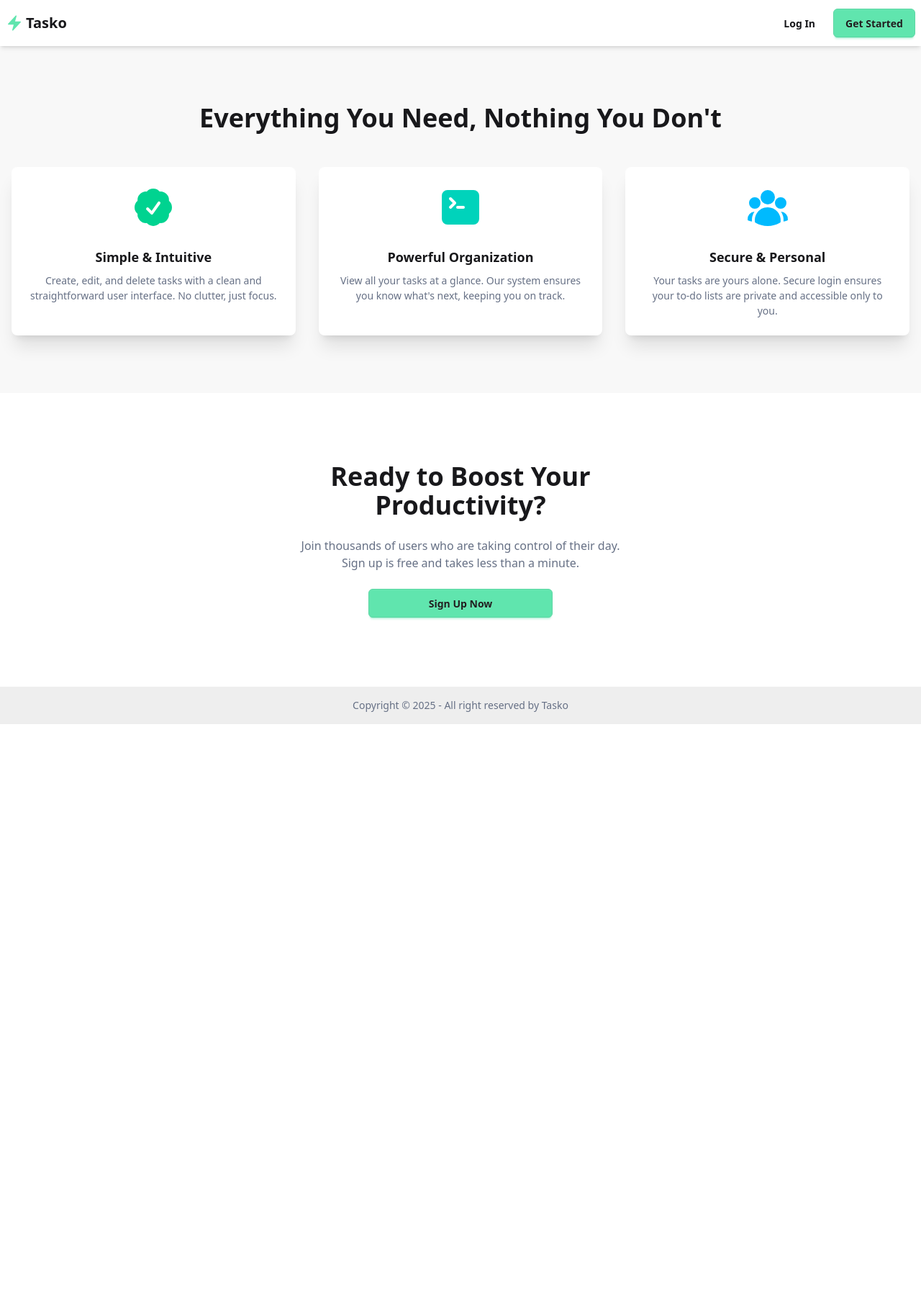
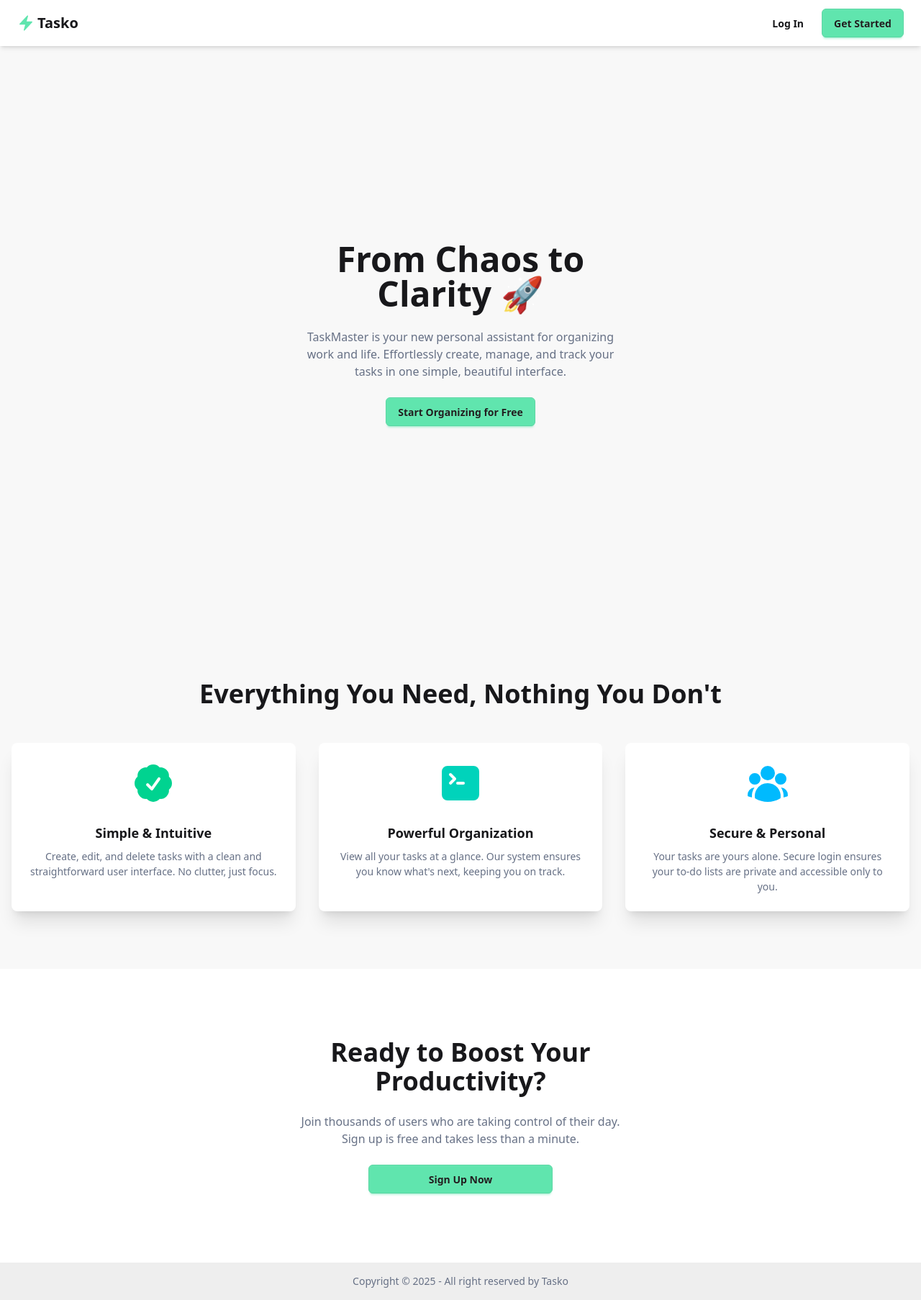
Before and after one commit to misbahulhoq/tasko, a Next.js app: page / in a window 1280 px wide. Shown: the whole page at 72% size. Before the commit the page ends 1006 px from the top, so only its background shows below. Built offline with nearby package versions, Linux system fonts and the light colour scheme.

Commit message:
refactor: break down landing page into components
- Extracts Hero, Features, and CTA sections into their own components.
- Renames AppProvicer.tsx to AppProvider.tsx for correct spelling.
- Renames Header.tsx to Navbar.tsx for clarity.
- Deletes the old test file for the Hero component.

```diff
--- a/src/app/AppProvicer.tsx
+++ b/src/app/AppProvider.tsx
@@ -1,7 +1,7 @@
 "use client";
 
 import Footer from "@/components/shared/Footer";
-import Navbar from "@/components/shared/Header";
+import Navbar from "@/components/shared/Navbar";
 import { store } from "@/redux/store";
 import { ReactNode } from "react";
 import { Provider } from "react-redux";
--- a/src/app/layout.tsx
+++ b/src/app/layout.tsx
@@ -1,7 +1,7 @@
 import type { Metadata } from "next";
 import { Geist, Geist_Mono } from "next/font/google";
 import "./globals.css";
-import AppProvider from "./AppProvicer";
+import AppProvider from "./AppProvider";
 
 const geistSans = Geist({
   variable: "--font-geist-sans",
--- a/src/app/page.tsx
+++ b/src/app/page.tsx
@@ -1,74 +1,19 @@
 import React from "react";
-
-import {
-  CheckBadgeIcon,
-  CommandLineIcon,
-  UserGroupIcon,
-} from "@heroicons/react/24/solid";
-import Link from "next/link";
+import Hero from "@/components/home/Hero";
+import Features from "@/components/home/Features";
+import CTA from "@/components/home/CTA";
 
 const LandingPage = () => {
   return (
     <div className="bg-base-200">
+      {/* 1. Hero Section */}
+      <Hero />
+
       {/* 3. Features Section */}
-      <div className="container mx-auto px-4 py-20">
-        <h1 className="mb-12 text-center text-4xl font-bold">
-          Everything You Need, Nothing You Don&apos;t
-        </h1>
-        <div className="grid grid-cols-1 gap-8 md:grid-cols-3">
-          {/* Feature Card 1 */}
-          <div className="card bg-base-100 shadow-xl">
-            <div className="card-body items-center text-center">
-              <CheckBadgeIcon className="text-success mb-4 h-16 w-16" />
-              <h3 className="card-title">Simple & Intuitive</h3>
-              <p>
-                Create, edit, and delete tasks with a clean and straightforward
-                user interface. No clutter, just focus.
-              </p>
-            </div>
-          </div>
-          {/* Feature Card 2 */}
-          <div className="card bg-base-100 shadow-xl">
-            <div className="card-body items-center text-center">
-              <CommandLineIcon className="text-accent mb-4 h-16 w-16" />
-              <h3 className="card-title">Powerful Organization</h3>
-              <p>
-                View all your tasks at a glance. Our system ensures you know
-                what&apos;s next, keeping you on track.
-              </p>
-            </div>
-          </div>
-          {/* Feature Card 3 */}
-          <div className="card bg-base-100 shadow-xl">
-            <div className="card-body items-center text-center">
-              <UserGroupIcon className="text-info mb-4 h-16 w-16" />
-              <h3 className="card-title">Secure & Personal</h3>
-              <p>
-                Your tasks are yours alone. Secure login ensures your to-do
-                lists are private and accessible only to you.
-              </p>
-            </div>
-          </div>
-        </div>
-      </div>
+      <Features />
 
       {/* 4. Final Call to Action (CTA) */}
-      <div className="hero bg-base-100 py-20">
-        <div className="hero-content flex-col text-center">
-          <div className="max-w-md">
-            <h2 className="text-4xl font-bold">
-              Ready to Boost Your Productivity?
-            </h2>
-            <p className="py-6">
-              Join thousands of users who are taking control of their day. Sign
-              up is free and takes less than a minute.
-            </p>
-            <Link href="/signup" className="btn btn-primary btn-wide">
-              Sign Up Now
-            </Link>
-          </div>
-        </div>
-      </div>
+      <CTA />
     </div>
   );
 };
--- /dev/null
+++ b/src/components/home/CTA.tsx
@@ -0,0 +1,25 @@
+import Link from "next/link";
+import React from "react";
+
+const CTA = () => {
+  return (
+    <div className="hero bg-base-100 py-20">
+      <div className="hero-content flex-col text-center">
+        <div className="max-w-md">
+          <h2 className="text-4xl font-bold">
+            Ready to Boost Your Productivity?
+          </h2>
+          <p className="py-6">
+            Join thousands of users who are taking control of their day. Sign up
+            is free and takes less than a minute.
+          </p>
+          <Link href="/signup" className="btn btn-primary btn-wide">
+            Sign Up Now
+          </Link>
+        </div>
+      </div>
+    </div>
+  );
+};
+
+export default CTA;
--- /dev/null
+++ b/src/components/home/Features.tsx
@@ -0,0 +1,53 @@
+import {
+  CheckBadgeIcon,
+  CommandLineIcon,
+  UserGroupIcon,
+} from "@heroicons/react/24/solid";
+import React from "react";
+
+const Features = () => {
+  return (
+    <div className="container mx-auto px-4 py-20">
+      <h1 className="mb-12 text-center text-4xl font-bold">
+        Everything You Need, Nothing You Don&apos;t
+      </h1>
+      <div className="grid grid-cols-1 gap-8 md:grid-cols-3">
+        {/* Feature Card 1 */}
+        <div className="card bg-base-100 shadow-xl">
+          <div className="card-body items-center text-center">
+            <CheckBadgeIcon className="text-success mb-4 h-16 w-16" />
+            <h3 className="card-title">Simple & Intuitive</h3>
+            <p>
+              Create, edit, and delete tasks with a clean and straightforward
+              user interface. No clutter, just focus.
+            </p>
+          </div>
+        </div>
+        {/* Feature Card 2 */}
+        <div className="card bg-base-100 shadow-xl">
+          <div className="card-body items-center text-center">
+            <CommandLineIcon className="text-accent mb-4 h-16 w-16" />
+            <h3 className="card-title">Powerful Organization</h3>
+            <p>
+              View all your tasks at a glance. Our system ensures you know
+              what&apos;s next, keeping you on track.
+            </p>
+          </div>
+        </div>
+        {/* Feature Card 3 */}
+        <div className="card bg-base-100 shadow-xl">
+          <div className="card-body items-center text-center">
+            <UserGroupIcon className="text-info mb-4 h-16 w-16" />
+            <h3 className="card-title">Secure & Personal</h3>
+            <p>
+              Your tasks are yours alone. Secure login ensures your to-do lists
+              are private and accessible only to you.
+            </p>
+          </div>
+        </div>
+      </div>
+    </div>
+  );
+};
+
+export default Features;
--- a/src/components/shared/Header.tsx
+++ b/src/components/shared/Navbar.tsx
@@ -3,7 +3,7 @@ import { BoltIcon } from "@heroicons/react/24/solid";
 import Link from "next/link";
 const Navbar = () => {
   return (
-    <nav className="navbar bg-base-100 sticky top-0 z-50 shadow-md">
+    <nav className="bg-base-100 sticky top-0 z-50 flex min-h-16 items-center px-4 shadow-md lg:px-6">
       <div className="flex-1">
         <Link href={"/"} className="flex items-center gap-1 text-xl">
           <BoltIcon className="text-primary h-6 w-6" />
```
Also changed, not shown: 1 other file (tests, documents, lock files or other folders).
